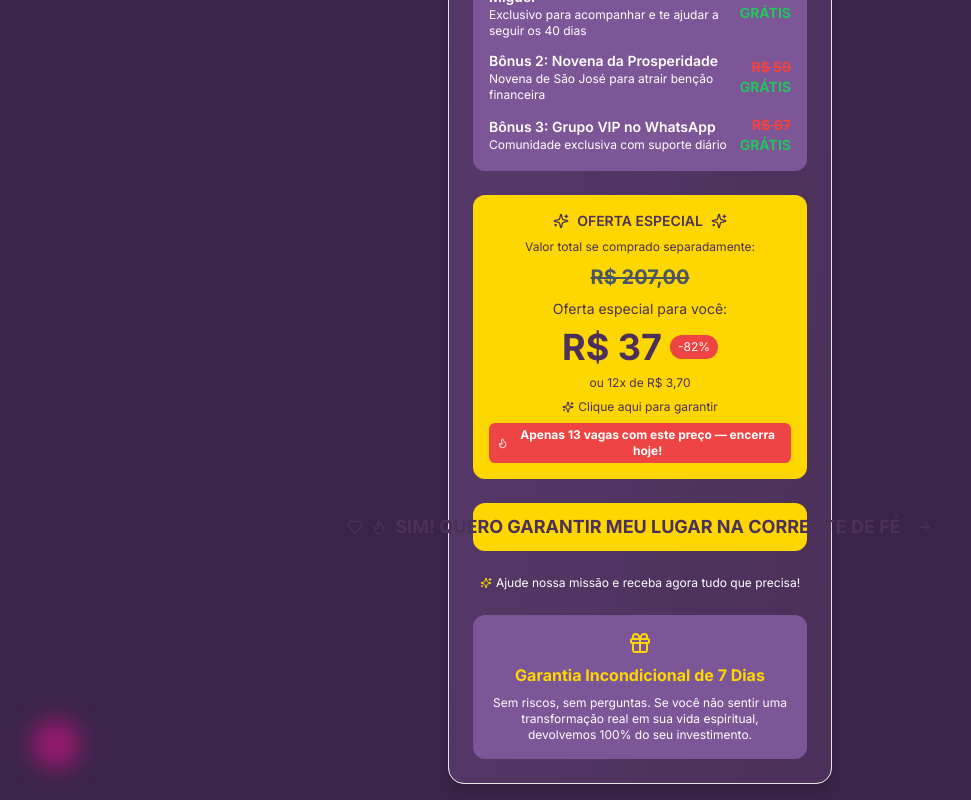
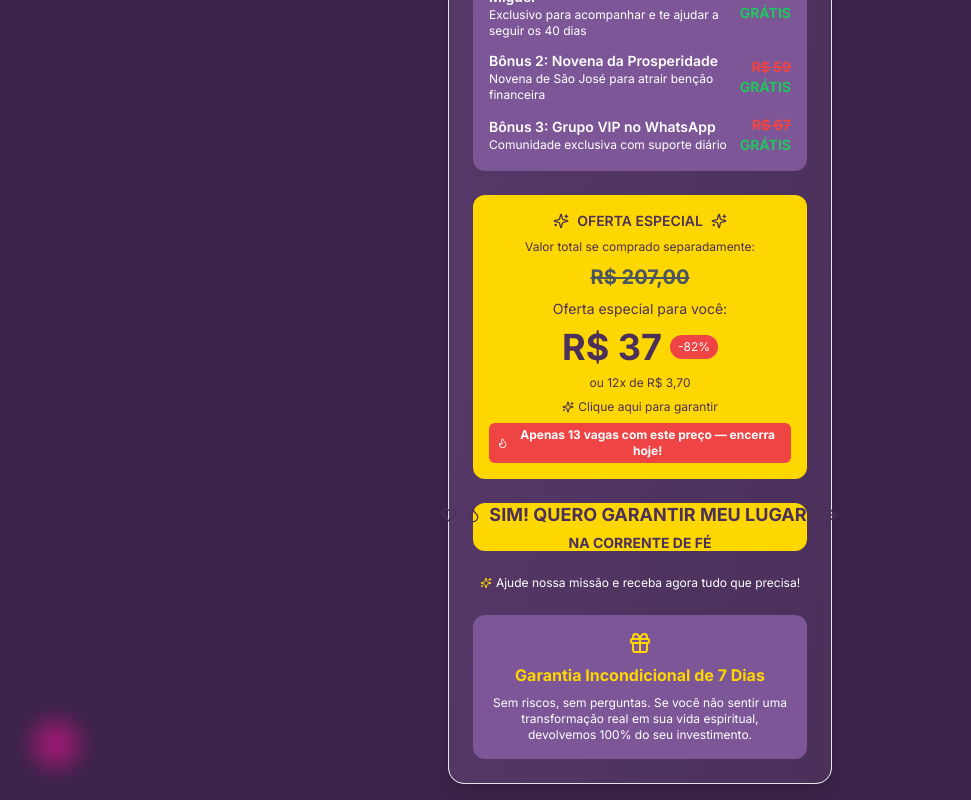
Before and after one commit to tomajack1/nutri-bot, a Next.js app: page /next-funnel-step-9 in a window 1280 px wide. Shown: the part 1839-2639 px from the top of the page, without its empty margins (0-971 px from the left). Built offline with nearby package versions, Linux system fonts and the light colour scheme.

Commit message:
feat: split main button text into two lines
Adjust button text layout and spacing for better visual hierarchy.

Co-authored-by: null <207143408+tomajack1@users.noreply.github.com>

```diff
--- a/app/next-funnel-step-9/page.tsx
+++ b/app/next-funnel-step-9/page.tsx
@@ -211,12 +211,15 @@ export default function FunnelStep9Page() {
           <Link href="https://go.disruptybr.com.br/lad0daee9m" passHref legacyBehavior>
             <Button
               ref={mainCtaRef} // Attach the ref here
-              className="w-full py-6 text-lg font-bold rounded-xl bg-accent-gold hover:bg-accent-gold/90 transition-colors flex items-center justify-center gap-2 animate-pulse-slow text-purple-darker"
+              className="w-full py-6 text-lg font-bold rounded-xl bg-accent-gold hover:bg-accent-gold/90 transition-colors flex flex-col items-center justify-center gap-1 animate-pulse-slow text-purple-darker"
             >
-              <Heart className="h-5 w-5" />
-              <Flame className="h-5 w-5" />
-              SIM! QUERO GARANTIR MEU LUGAR NA CORRENTE DE FÉ
-              <ArrowRight className="h-5 w-5 ml-2" />
+              <div className="flex items-center gap-2">
+                <Heart className="h-5 w-5" />
+                <Flame className="h-5 w-5" />
+                <span>SIM! QUERO GARANTIR MEU LUGAR</span>
+                <ArrowRight className="h-5 w-5 ml-2" />
+              </div>
+              <span className="text-sm">NA CORRENTE DE FÉ</span>
             </Button>
           </Link>
           <p className="text-xs text-white text-center flex items-center justify-center gap-1">
--- a/app/page.tsx
+++ b/app/page.tsx
@@ -46,9 +46,7 @@ export default function Component() {
             className="rounded-lg shadow-md object-contain h-auto" // Added h-auto
             priority // Added priority prop
           />
-          <div className="w-full p-3 rounded-xl bg-accent-gold text-purple-darker text-center animate-pulse-slow shadow-lg">
-            <p className="text-base font-bold">Eu prometo que você não vai se arrepender!</p>
-          </div>
+
           <div className="w-full p-3 rounded-xl bg-purple-light text-center space-y-2">
             {" "}
             {/* Reduced p */}
```
